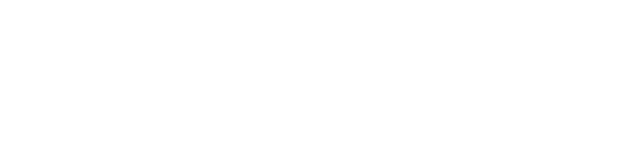
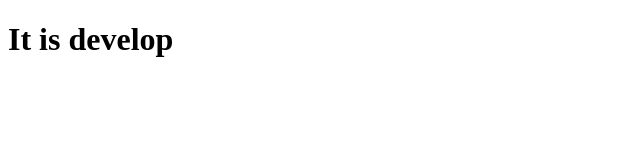
Before and after one commit to lemonschool/lesson, a plain HTML site: page index.html in a window 1280 px wide. Shown: the whole page, without its empty margins (0-640 px from the left). Drawn offline with Linux system fonts and the light colour scheme.

Commit message:
develop commit

```diff
--- a/index.html
+++ b/index.html
@@ -3,4 +3,7 @@
 <head>
 	<title>New page</title>
 </head>
+<body>
+	<h1>It is develop</h1>
+</body>
 </html>
```
Also changed, not shown: 1 other file.
